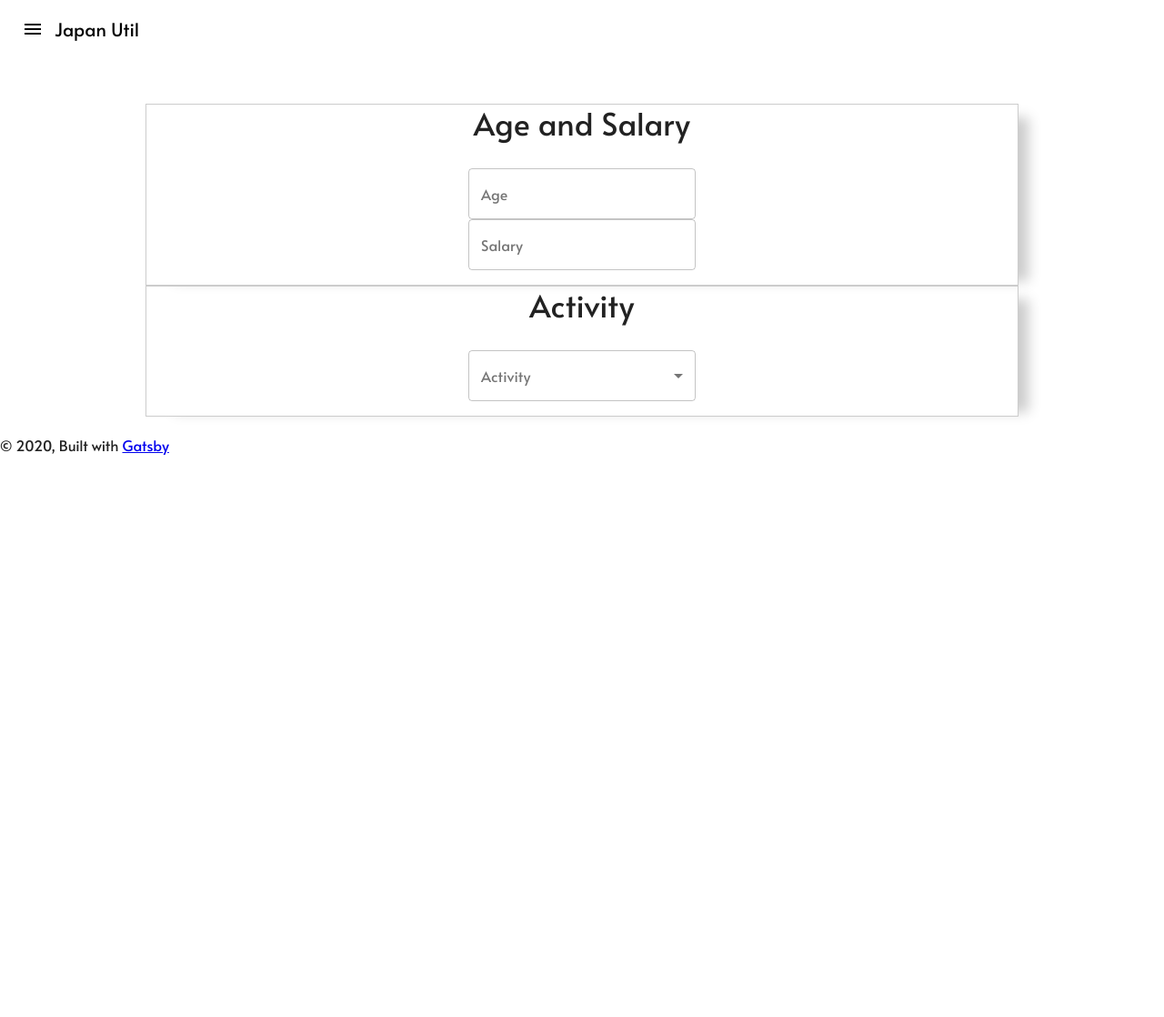
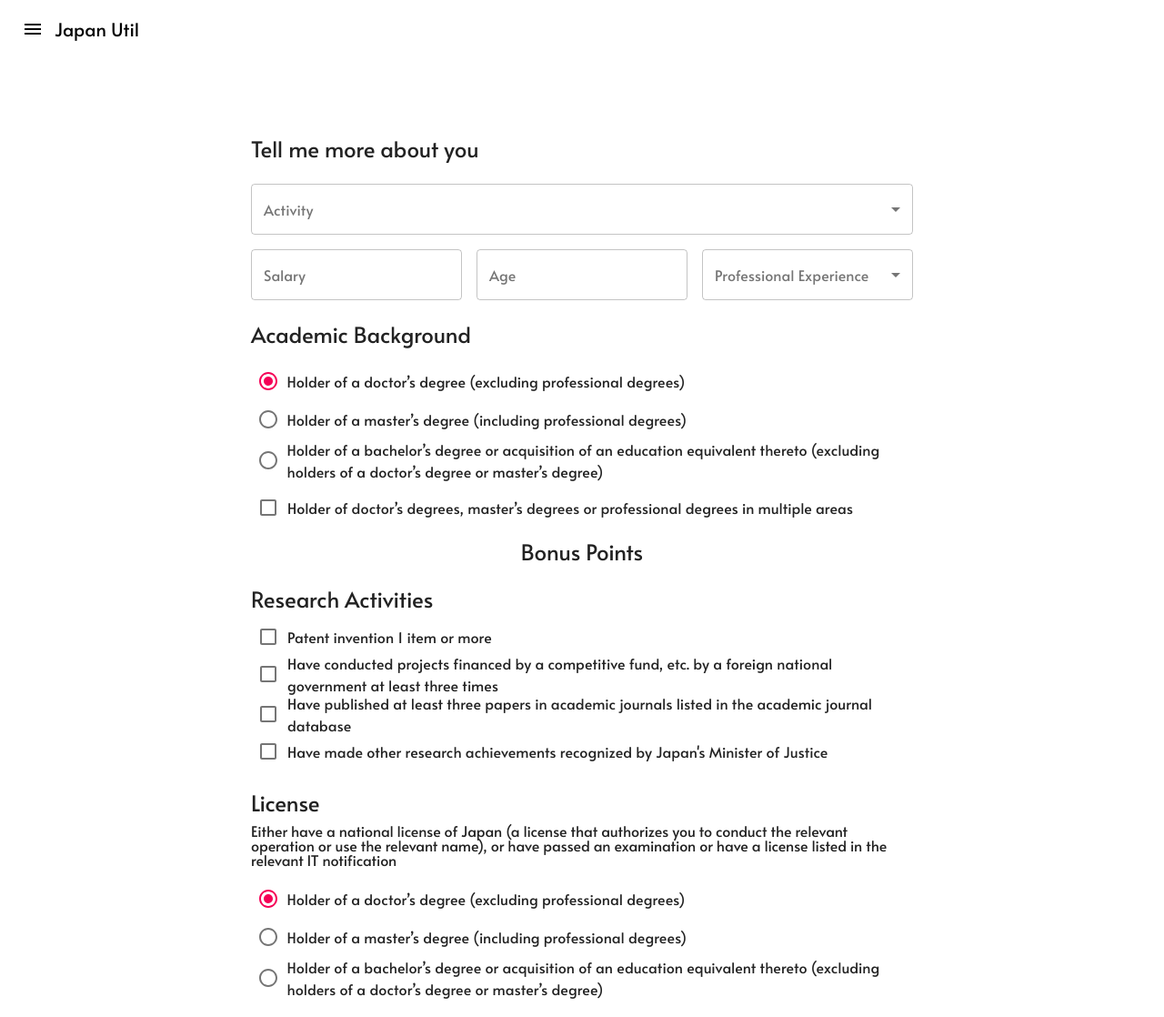
Before and after one commit to igarren/japanutil, a Gatsby site: page /immigration in a window 1280 px wide. Shown: the top 1118 px of the page at 91% size. Before the commit the page ends 800 px from the top, so only its background shows below. Built offline with nearby package versions, Linux system fonts and the light colour scheme; Gatsby itself is replaced by a stand-in of ours.

Commit message:
Changed Design

```diff
--- /dev/null
+++ b/src/components/ui/checkbox/checkbox.js
@@ -0,0 +1,8 @@
+import React from 'react';
+import FormControlLabel from '@material-ui/core/FormControlLabel';
+import Checkbox from '@material-ui/core/Checkbox';
+
+const CustomCheckbox = (props) => (
+    <FormControlLabel style={{margin:'-2px'}} control={<Checkbox value="checkedC" />} label={props.label}/>
+)
+export default CustomCheckbox;
--- a/src/components/ui/input/input.js
+++ b/src/components/ui/input/input.js
@@ -2,6 +2,6 @@ import React from 'react';
 import TextField from '@material-ui/core/TextField';
 
 const input  = (props) => (
-      <TextField style={{minWidth: '250px'}} id="standard-basic" label={props.text} variant="outlined" />
+      <TextField style={{width:'100%'}} id="standard-basic" label={props.text} variant="outlined" />
 )
 export default input;
--- /dev/null
+++ b/src/components/ui/radio/radio.js
@@ -0,0 +1,38 @@
+import React from 'react';
+import { makeStyles } from '@material-ui/core/styles';
+import Radio from '@material-ui/core/Radio';
+import RadioGroup from '@material-ui/core/RadioGroup';
+import FormControlLabel from '@material-ui/core/FormControlLabel';
+import FormControl from '@material-ui/core/FormControl';
+
+const useStyles = makeStyles(theme => ({
+  formControl: {
+    margin: '8.6px',
+  },
+}));
+
+export default function CustomRadio() {
+  const classes = useStyles();
+  const [value, setValue] = React.useState('female');
+
+  const handleChange = event => {
+    setValue(event.target.value);
+  };
+
+  return (
+      <FormControl component="fieldset" className={classes.formControl}>
+        <RadioGroup aria-label="gender" name="gender1" value={value} onChange={handleChange}>
+          <FormControlLabel value="female" control={<Radio />}
+          label="Holder of a doctor’s degree (excluding professional degrees)" />
+          <FormControlLabel value="male" control={<Radio />}
+          label="Holder of a master’s degree (including professional degrees)" />
+          <FormControlLabel value="other" control={<Radio />}
+          label="Holder of a bachelor’s degree or
+          acquisition of an education
+          equivalent thereto (excluding
+          holders of a doctor’s degree or
+          master’s degree)" />
+        </RadioGroup>
+      </FormControl>
+  );
+}
--- a/src/components/ui/section/section.js
+++ b/src/components/ui/section/section.js
@@ -28,7 +28,7 @@ const useStyles = makeStyles(theme => ({
 const Section = (props) => {
     const stl = useStyles();
     return (
-        <div  style={{ border: '1px solid #ccc',  boxShadow: '21px 5px 13px -10px #ccc'}}>
+        <div >
             <div>
                 <Grid container alignItems="center">
                     <Grid item xs>
--- a/src/components/ui/select/select.js
+++ b/src/components/ui/select/select.js
@@ -12,7 +12,7 @@ const CustomSelect = (props) => {
       setLabelWidth(inputLabel.current.offsetWidth);
     }, []);
     return(
-        <FormControl variant="outlined" style={{minWidth: '250px'}} >
+        <FormControl variant="outlined" style={{width: '100%'}} >
             <InputLabel ref={inputLabel} id="demo-simple-select-helper-label" >{props.text}</InputLabel>
             <Select
                 labelId="demo-simple-select-helper-label"
--- a/src/pages/immigration.js
+++ b/src/pages/immigration.js
@@ -9,6 +9,8 @@ import Input from '../components/ui/input/input';
 
 import Grid from '@material-ui/core/Grid';
 import Section from '../components/ui/section/section';
+import CustomRadio from '../components/ui/radio/radio';
+import CustomCheckbox from '../components/ui/checkbox/checkbox';
 
 
 const Immigration = () => {
@@ -18,14 +20,46 @@ const Immigration = () => {
             <SEO title="Japan Immigration Points Calculator"
                 description="Utility tool to help you find out your accumulated points to be eligible for Permanent Residency." />
             <div className={classes.Container}>
-                <Section title='Age and Salary'>
-                    <Input text='Age' />
-                    <br />
-                    <Input text='Salary' />
+                <Section>
+
+                    <Grid container justify="center" spacing={2}>
+                        <Grid item sm={12}  xs={12} >
+                            <h3>Tell me more about you</h3><br/>
+
+                            <Select text='Activity' />
+                        </Grid >
+                        <Grid item sm={4} xs={12} > <Input text='Salary' /> </Grid >
+                        <Grid item sm={4} xs={12} > <Input text='Age' /> </Grid >
+                        <Grid item sm={4} xs={12} >  <Select text='Professional Experience' /> </Grid >
+                        <Grid item xs={12} >
+                            <h3>Academic Background</h3>
+                            <CustomRadio />
+                            <CustomCheckbox label='Holder of doctor’s degrees,
+                            master’s degrees or professional
+                            degrees in multiple areas ' />
+                        </Grid >
+                    </Grid >
+                    <br/>
+                    <Grid container justify="center" spacing={2}>
+                        <h3>Bonus Points</h3>
+                       <Grid item xs={12} >
+                            <h3>Research Activities</h3>
+                                <CustomCheckbox label='Patent invention 1 item or more' />
+                                <CustomCheckbox label='Have conducted projects financed by a competitive fund, etc. by a foreign national government at least three times' />
+                                <CustomCheckbox label='Have published at least three papers in academic journals listed in the academic journal database' />
+                                <CustomCheckbox label="Have made other research achievements recognized by Japan's Minister of Justice " />
+
+                        </Grid >
+                        <Grid item xs={12} >
+                            <h3>License</h3>
+                            <p> Either have a national license of Japan (a license that authorizes you to conduct the relevant operation or use the relevant name),
+                                or have passed an examination or have a license listed in the relevant IT notification</p>
+                                <CustomRadio />
+
+                        </Grid >
+                    </Grid >
                 </Section>
-                <Section title='Activity'>
-                    <Select text='Activity' />
-                </Section>
+
             </div>
 
 
--- a/src/styles/_common.scss
+++ b/src/styles/_common.scss
@@ -1,7 +1,6 @@
 .Container {
     margin: 0 auto;
-    text-align: center;
-    max-width:  960px;
+    max-width:  760px;
     padding: 0 1.0875rem 1.45rem;
     &.Even {
         background-color: #D6D7DA;
```
